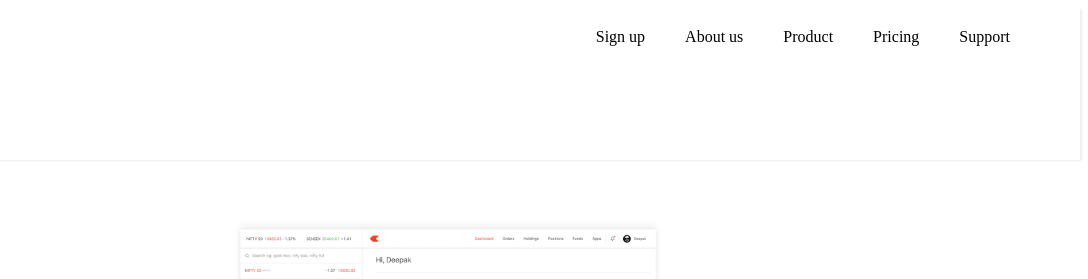
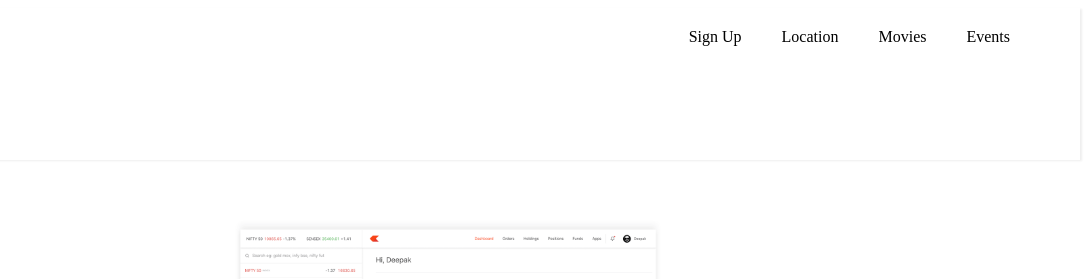
Before and after one commit to mritu1603/mritu1603.github.io, a plain HTML site: page index.html in a window 1280 px wide. Shown: the top 279 px of the page, 192-1280 px from the left. Drawn offline with Linux system fonts and the light colour scheme.

Commit message:
Update index.html

```diff
--- a/index.html
+++ b/index.html
@@ -1,11 +1,11 @@
 <div style ="display: flex;justify-content:space-between; padding-left: 50px; padding-right: 50px;box-shadow: 2px 1px 2px #eee; padding-bottom: 7px;">
     <img src="logo.svg" width = "130" style="padding-top: 15px;"/>
     <div style = "display: flex;">
-        <div style="padding: 20px;">Sign up</div>
-        <div style="padding: 20px;">About us</div>
-        <div style="padding: 20px;">Product</div>
-        <div style="padding: 20px;">Pricing</div>
-        <div style="padding: 20px;">Support</div>
+        <div style="padding: 20px;">Sign Up</div>
+        <div style="padding: 20px;">Location</div>
+        <div style="padding: 20px;">Movies</div>
+        <div style="padding: 20px;">Events</div>
+
     </div>
 </div>
 </br>
```
